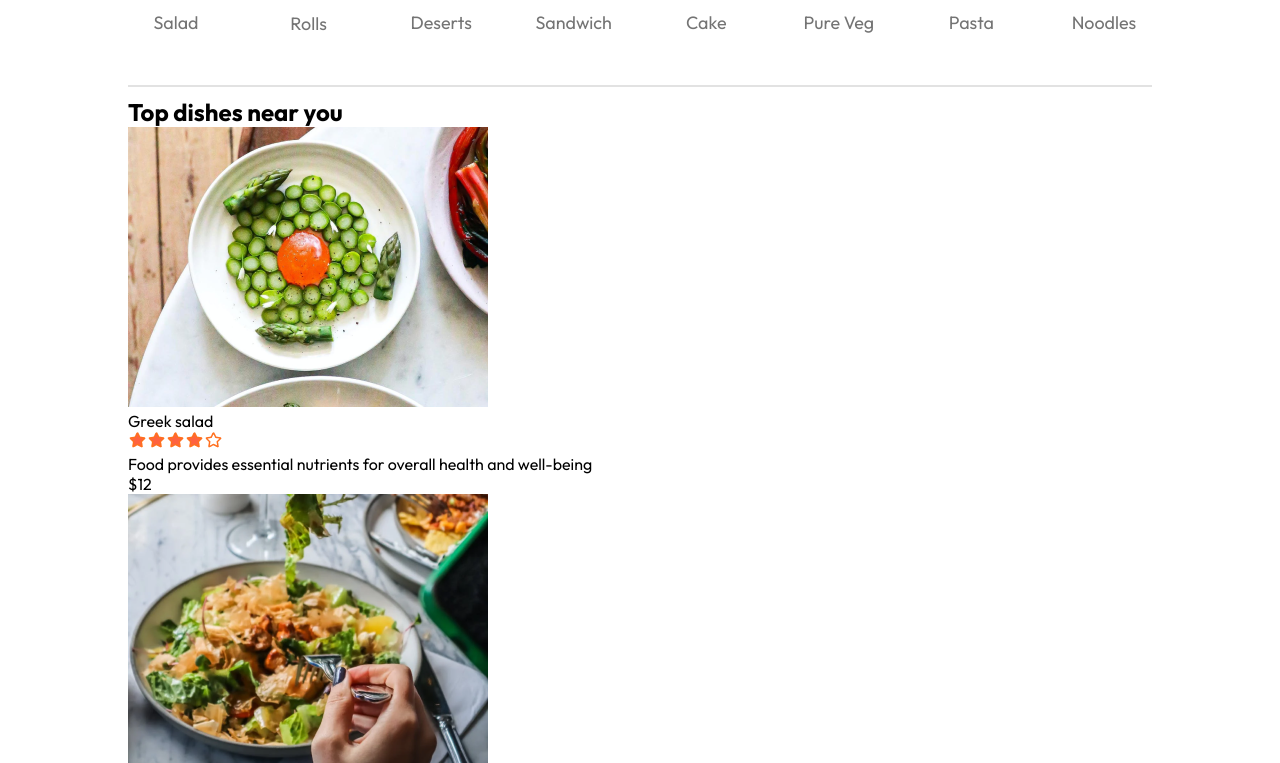
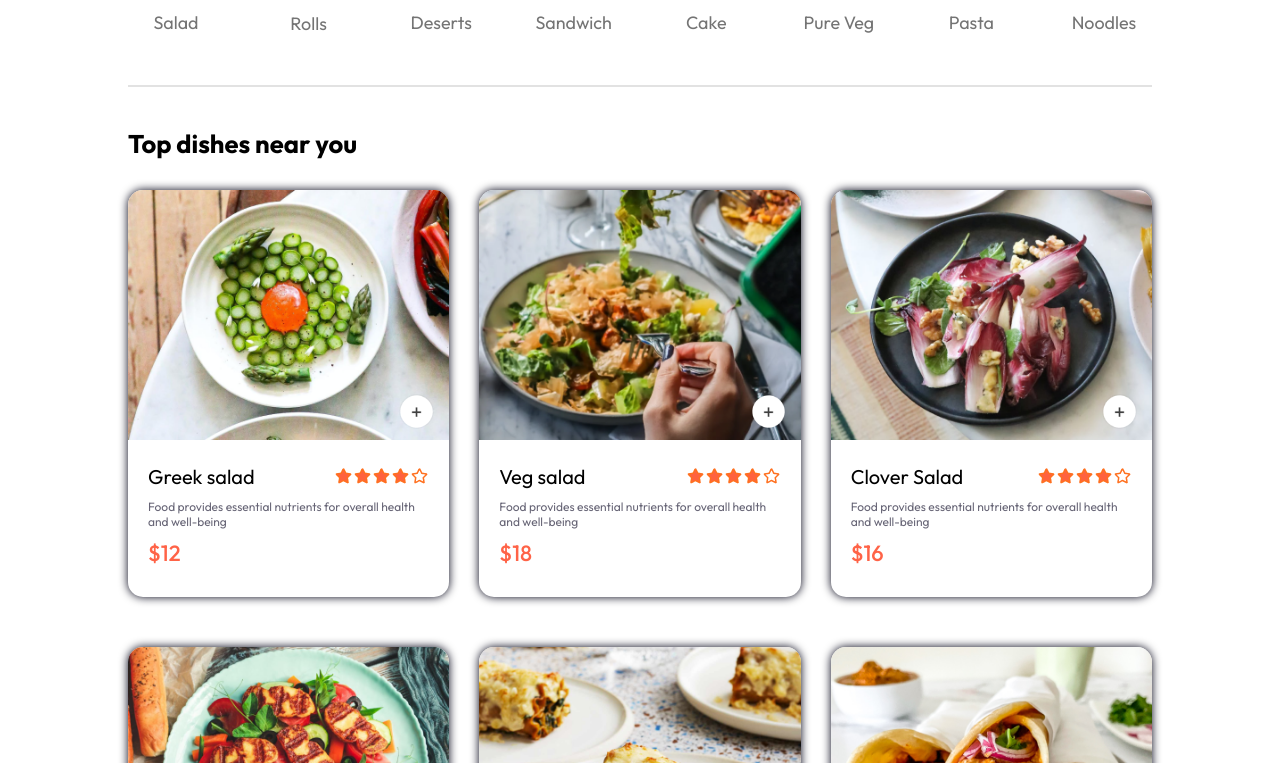
Before and after one commit to salimsheikh/react-vite-food-shop, a React (Vite) app in the folder front-end/: page / in a window 1280 px wide. Shown: the part 817-1580 px from the top of the page. Built offline with nearby package versions, Linux system fonts and the light colour scheme.

Commit message:
cart add and remove completed

```diff
--- a/front-end/src/components/FoodDisplay/FoodDisplay.css
+++ b/front-end/src/components/FoodDisplay/FoodDisplay.css
@@ -0,0 +1,15 @@
+.food-display{
+    margin-top: 30px;
+
+    h2{
+        font-size: max(2vw, 24px);
+    }
+
+    .food-display-list{
+        display: grid;
+        grid-template-columns: repeat(auto-fill, minmax(240px, 1fr));
+        margin-top: 30px;
+        gap: 30px;
+        row-gap: 50px;
+    }
+}
--- a/front-end/src/components/FoodDisplay/FoodDisplay.jsx
+++ b/front-end/src/components/FoodDisplay/FoodDisplay.jsx
@@ -9,7 +9,7 @@
     <h2>Top dishes near you</h2>
     <div className="food-display-list">
         {food_list.map((item, index) => {
-            return <FoodItem key={index} id={item.id}  name={item.name} description={item.description} price={item.price} image={item.image} />
+            return <FoodItem key={index} id={item._id}  name={item.name} description={item.description} price={item.price} image={item.image} />
         })}
     </div>
   </div>
--- a/front-end/src/components/FoodItem/FoodItem.css
+++ b/front-end/src/components/FoodItem/FoodItem.css
@@ -0,0 +1,69 @@
+.food-item{
+    width: 100%;
+    margin: auto;
+    border-radius: 15px;
+    box-shadow: 0px 0px 10px #000015;
+    transition: 0.3s;
+    animation: fadeIn 1s;
+
+    .food-item-image{
+        width: 100%;
+        border-radius: 15px 15px 0px 0px;
+    }
+
+    .food-item-info{
+        padding: 20px;
+    }
+    .food-item-img-container{
+        position: relative;
+        .add{
+            width: 35px;
+            position: absolute;
+            bottom: 15px;
+            right: 15px;
+            border-radius: 50%;
+        }
+
+        .food-item-counter{
+            position: absolute;
+            bottom: 15px;
+            right: 15px;
+            display: flex;
+            align-items: center;
+            gap: 10px;
+            padding: 6px;
+            border-radius: 50px;
+            background-color: white;
+
+            img{
+                width: 30px;
+            }
+        }
+    }
+
+    .food-item-name-rating{
+        display: flex;
+        justify-content: space-between;
+        align-items: center;
+        margin-bottom: 10px;
+
+        p{
+            font-size: 20px;
+            font-weight: 500px;
+        }
+        .img{
+            width: 70px;
+        }
+    }
+    .food-item-desc{
+        color: #676576;
+        font-size: 12px;
+    }
+
+    .food-item-price{
+        color: tomato;
+        font-size: 22px;
+        font-weight: 500;
+        margin: 10px 10px 10px 0;
+    }
+}
--- a/front-end/src/components/FoodItem/FoodItem.jsx
+++ b/front-end/src/components/FoodItem/FoodItem.jsx
@@ -1,23 +1,31 @@
-import React from 'react';
-import './FoodItem.css'
-import { assets } from '../../assets/assets';
+import React, { useContext } from "react";
+import "./FoodItem.css";
+import { assets } from "../../assets/assets";
+import { StoreContext } from "../../context/StoreContext";
 
-const FoodItem = ({id, name, price, description, image}) => {
+const FoodItem = ({ id, name, price, description, image }) => {
+  //const [itemCount, setItemCount] = useState(0);
+  const {cartItems,addToCart,removeFromCart} = useContext(StoreContext);
   return (
-    <div className='food-item'>
+    <div className="food-item">
       <div className="food-item-img-container">
         <img src={image} alt="" className="food-item-image" />
+        {!cartItems[id] ? <img onClick={() => {addToCart(id)}} src={assets.add_icon_white} alt="" className="add" /> : <div className="food-item-counter">
+            <img onClick={() => {removeFromCart(id)}} src={assets.remove_icon_red} alt="" className="" />
+            <p>{cartItems[id]}</p>
+            <img onClick={() => {addToCart(id)}} src={assets.add_icon_green} alt="" className="" />
+            </div>}
       </div>
       <div className="food-item-info">
         <div className="food-item-name-rating">
-            <p>{name}</p>
-            <img src={assets.rating_starts} alt="" />
+          <p>{name}</p>
+          <img src={assets.rating_starts} alt="" />
         </div>
         <p className="food-item-desc">{description}</p>
         <p className="food-item-price">${price}</p>
       </div>
     </div>
   );
-}
+};
 
 export default FoodItem;
--- a/front-end/src/context/StoreContext.jsx
+++ b/front-end/src/context/StoreContext.jsx
@@ -1,23 +1,49 @@
-import { createContext } from "react";
-import PropsTypes from 'prop-types'
+import { createContext, useEffect, useState } from "react";
+import PropsTypes from "prop-types";
 import { food_list } from "../assets/assets";
 
 export const StoreContext = createContext(null);
 
 const StoreContextProvider = (props) => {
-   const contextValue = {
+
+
+  const [cartItems, setCartItems] = useState({});
+
+  const addToCart = (itemId) => {
+    console.log(itemId)
+    if(!cartItems[itemId]){
+        setCartItems((prev) => ({...prev, [itemId]: 1}));
+    }else{
+        setCartItems((prev) => ({...prev, [itemId]: prev[itemId] + 1}));
+    }
+  }
+
+  const removeFromCart = (itemId) => {
+    setCartItems((prev) => ({...prev, [itemId]: prev[itemId] - 1 }))
+  }
+
+  const contextValue = {
     // Add your context values here
-    food_list
-   }
-   return(
+    food_list,
+    cartItems,
+    setCartItems,
+    addToCart,
+    removeFromCart
+  };
+
+  useEffect(() => {
+    console.log(cartItems)
+  },[cartItems])
+
+  return (
     <StoreContext.Provider value={contextValue}>
-        {props.children}
+      {props.children}
     </StoreContext.Provider>
-   );
-}
+  );
+};
 
 StoreContextProvider.propsTypes = {
-    children: PropsTypes.node.isRequired
-}
+  children: PropsTypes.node.isRequired,
+};
 
-export default StoreContextProvider
+export default StoreContextProvider;
```
